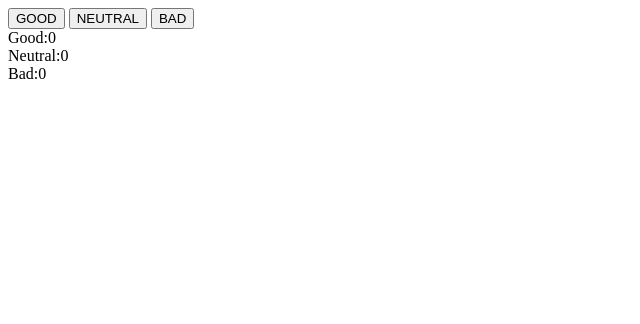
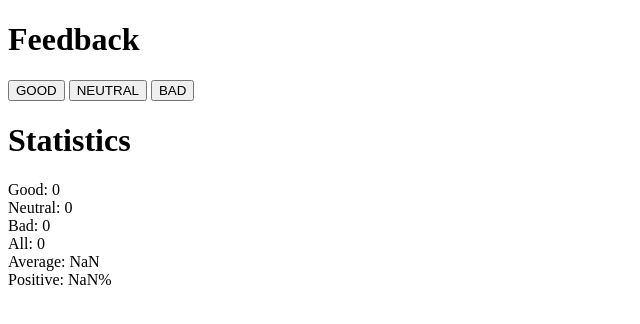
Before and after one commit to tomssulisko/helsinki-full-stack-kurssi, a React (Create React App) app in the folder osa1/unicafe/: page / in a window 1280 px wide. Shown: the top 324 px of the page, without its empty margins (0-640 px from the left). Built offline with nearby package versions, Linux system fonts and the light colour scheme.

Commit message:
exercise 1.7

```diff
--- a/osa1/unicafe/src/App.jsx
+++ b/osa1/unicafe/src/App.jsx
@@ -12,7 +12,7 @@ const Button = (props) => (
   </button>
 )
 
-  const Display = props => <div>{props.text}{props.value}</div>
+  const Display = props => <div>{props.text}{props.value}{props.symbol}</div>
 
 const App = () => {
   // tallenna napit omaan tilaansa
@@ -24,6 +24,8 @@ const App = () => {
 
   return (
     <div>
+    <h1>Feedback</h1>
+    <div>
 
       <Button handleClick={() => setGood(good + 1)} text="GOOD" />
       &nbsp;
@@ -31,10 +33,14 @@ const App = () => {
       &nbsp;
       <Button handleClick={() => setBad(bad + 1)} text="BAD" />
 
-      <Display value={good} text="Good:" />
-      <Display value={neutral} text="Neutral:" />
-      <Display value={bad} text="Bad:" />
-    </div>
+      <h1>Statistics</h1>
+      <Display value={good} text="Good: " />
+      <Display value={neutral} text="Neutral: " />
+      <Display value={bad} text="Bad: " />
+      <Display value={good+neutral+bad} text="All: " />
+      <Display value={(good+bad*-1)/(good+neutral+bad)} text="Average: " />
+      <Display value={good/(good+neutral+bad)*100} text="Positive: " symbol="%" />
+    </div></div>
   )
 }
 
```
